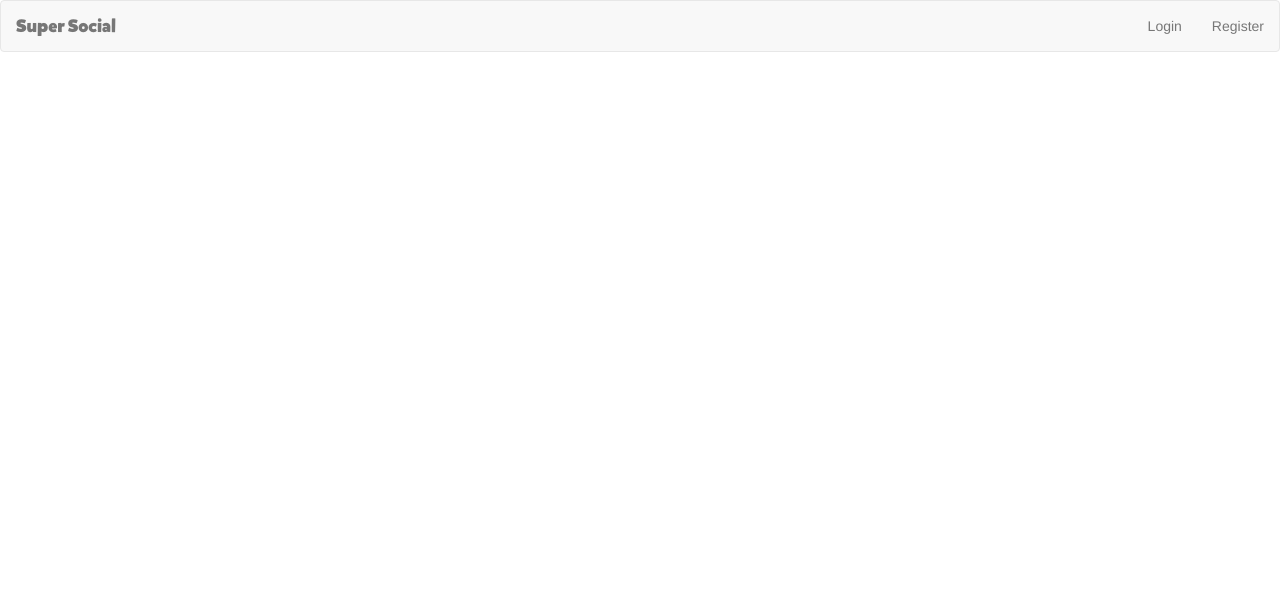
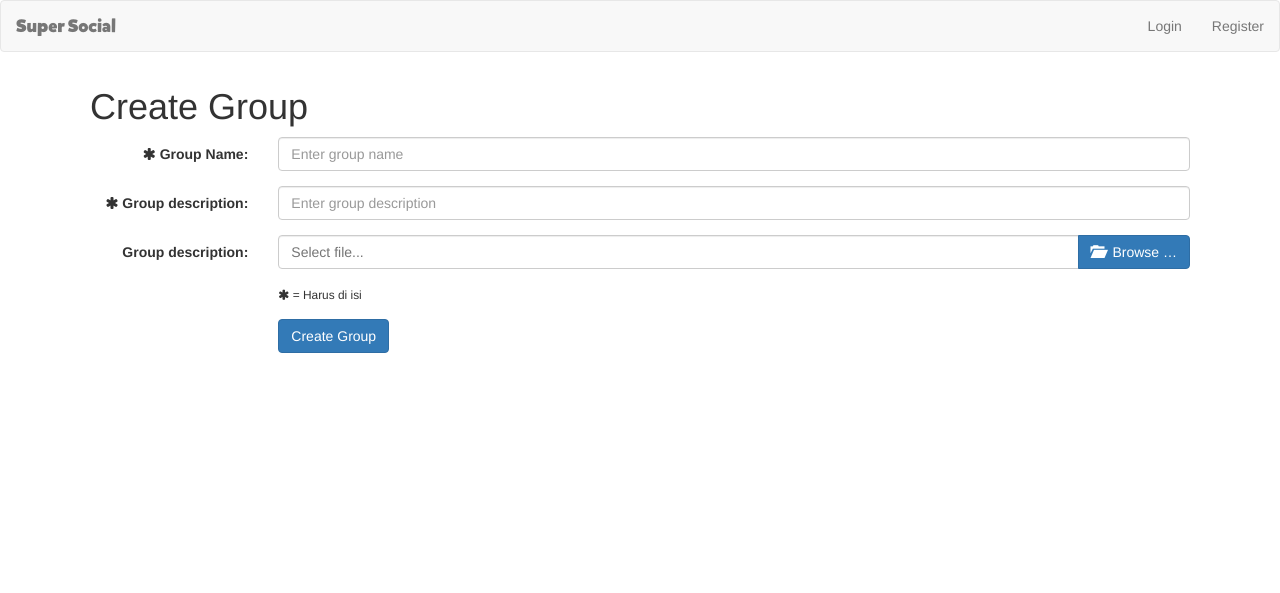
Before and after one commit to g3rrydanc3/proyek-fai-super-social, a CodeIgniter app: page /database/index.php/group/create in a window 1280 px wide. Shown: the top 593 px of the page. Run offline with CodeIgniter, Linux system fonts and the light colour scheme.

Commit message:
create group

```diff
--- a/application/controllers/Group.php
+++ b/application/controllers/Group.php
@@ -82,7 +82,36 @@ class Group extends MY_Controller {
 		$this->load->view("group/create");
 	}
 	public function create_process(){
+		$name = $this->input->post("name");
+		$description = $this->input->post("description");
 
+		$this->form_validation->set_rules('name', 'Group name', 'required');
+		$this->form_validation->set_rules('description', 'Group description', 'required');
+
+		if ($this->form_validation->run()){
+			if ($_FILES["upload-foto"]["name"] != "") {
+				if(!$this->upload->do_upload('upload-foto')){
+					$this->session->set_flashdata("msg", $this->upload->display_errors());
+					$this->session->set_flashdata("data_post", array("name" => $name, "description" => $description));
+					echo $this->upload->display_errors();
+					redirect("group/create");
+				}
+				else{
+					$filename = $this->upload->data()["file_name"];
+					$group_id = $this->mydb->create_group($name, $description, $this->session->_userskrng, $filename);
+					redirect("group/tentang/".$group_id);
+				}
+			}
+			else {
+				$group_id = $this->mydb->create_group($name, $description, $this->session->_userskrng);
+				redirect("group/tentang/".$group_id);
+			}
+		}
+		else {
+			$this->session->set_flashdata("msg", validation_errors());
+			$this->session->set_flashdata("data_post", array("name" => $name, "description" => $description));
+			redirect("group/create");
+		}
 	}
 }
 ?>
--- a/application/models/Model.php
+++ b/application/models/Model.php
@@ -12,8 +12,7 @@
 			$this->db->select('id')->from('user')->where('email', $emailhp)->limit(1);
 			$subquery = $this->db->get_compiled_select();
 			$query = $this->db->select("ifnull(($subquery), '-1') as id")->get();
-			return $query->row_array()['id'];
-		}
+			return $query->row_array()['id']; }
 		public function get_id_from_email(){
 			$this->db->select('id')->from('user')->where('email', $emailhp)->limit(1);
 			$subquery = $this->db->get_compiled_select();
@@ -1236,9 +1235,9 @@
 
 			$query = $this->db->select("g.id, g.user_id, g.name, g.description, g.img, g.datetime")
 			->distinct()
-			->from("group g, group_member m")
-			->where("g.id = m.group_id")
-			->where("m.group_id not in($subquery)")
+			->from("group g")
+			->join("group_member m", "g.id = m.group_id", "left")
+			->where("g.id not in ($subquery)")
 			->order_by("rand()")
 			->limit($limit)
 			->get();
@@ -1280,6 +1279,28 @@
 			->where("m.group_id", $group_id)
 			->get();
 			return $query->result_array();
+		}
+		public function create_group($name, $description, $user_id, $img = null){
+			$data = array(
+				"user_id" => $user_id,
+				"name" => $name,
+				"description" => $description,
+				"img" => $img,
+				"datetime" => date("Y-m-d H:i:s")
+			);
+			$query = $this->db->insert("group", $data);
+			$group_id = $this->db->insert_id();
+			if ($this->db->affected_rows() > 0) {
+				$data = array(
+					"user_id" => $user_id,
+					"group_id" => $group_id
+				);
+				$query = $this->db->insert("group_member", $data);
+				return $group_id;
+			}
+			else {
+				return false;
+			}
 		}
 
 		public function get_group_posts($group_id, $limit = 0, $start = 0){
--- a/application/views/group/create.php
+++ b/application/views/group/create.php
@@ -3,7 +3,47 @@ defined('BASEPATH') OR exit('No direct script access allowed');
 $this->load->view('layout/header.php');
 ?>
 <div class='container wrapper'>
+	<h1>Create Group</h1>
 
+	<?php if ($this->session->flashdata("msg") != null): ?>
+		<div class="alert alert-info">
+			<?php echo $this->session->flashdata("msg")?>
+		</div>
+	<?php endif; ?>
+
+	<?php echo form_open_multipart('group/create_process', 'class="form-horizontal"')?>
+		<div class="form-group">
+			<label class="control-label col-sm-2" for="email"><i class="fa fa-asterisk" aria-hidden="true"></i> Group Name:</label>
+			<div class="col-sm-10">
+				<input type="text" class="form-control" id="name" name="name" placeholder="Enter group name" value="<?php if(isset($this->session->flashdata("data_post")["name"])) echo $this->session->flashdata("data_post")["name"] ?>">
+			</div>
+		</div>
+		<div class="form-group">
+			<label class="control-label col-sm-2" for="email"><i class="fa fa-asterisk" aria-hidden="true"></i> Group description:</label>
+			<div class="col-sm-10">
+				<input type="text" class="form-control" id="description" name="description" placeholder="Enter group description"  value="<?php if(isset($this->session->flashdata("data_post")["description"])) echo $this->session->flashdata("data_post")["description"] ?>">
+			</div>
+		</div>
+		<div class="form-group">
+			<label class="control-label col-sm-2" for="email">Group description:</label>
+			<div class="col-sm-10">
+				<input id="upload-foto" name="upload-foto" type="file">
+			</div>
+		</div>
+		<div class="form-group">
+			<div class="col-sm-offset-2 col-sm-10">
+				<small><i class="fa fa-asterisk" aria-hidden="true"></i> =  Harus di isi</small>
+			</div>
+		</div>
+		<div class="form-group">
+			<div class="col-sm-offset-2 col-sm-10">
+				<button type="submit" class="btn btn-primary">Create Group</button>
+			</div>
+		</div>
+	<?php echo form_close()?>
 </div>
 
+<script>
+	$("#upload-foto").fileinput({showUpload: false});
+</script>
 <?php $this->load->view('layout/footer.php');
```
